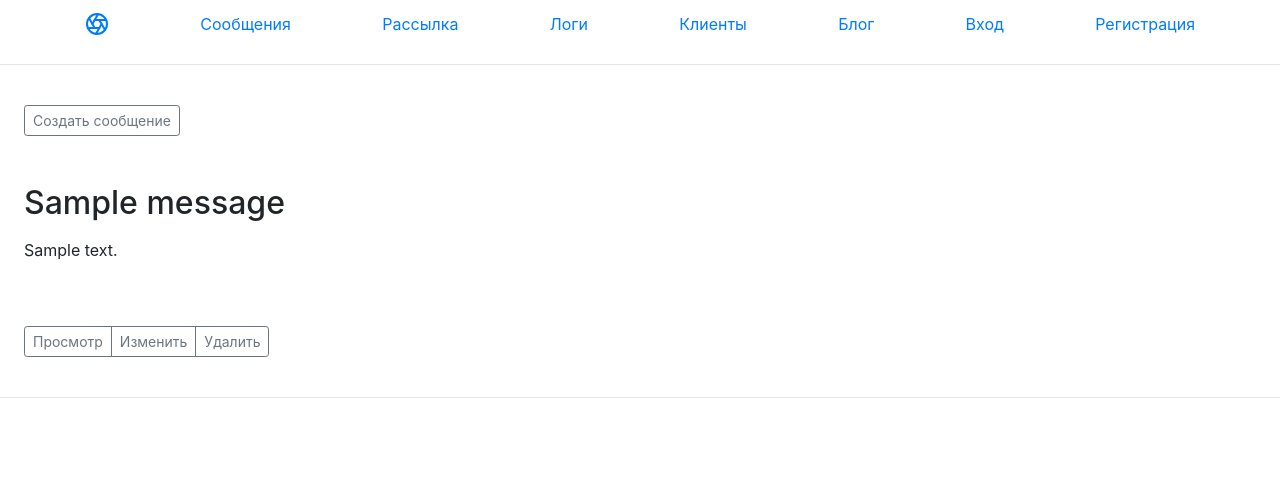
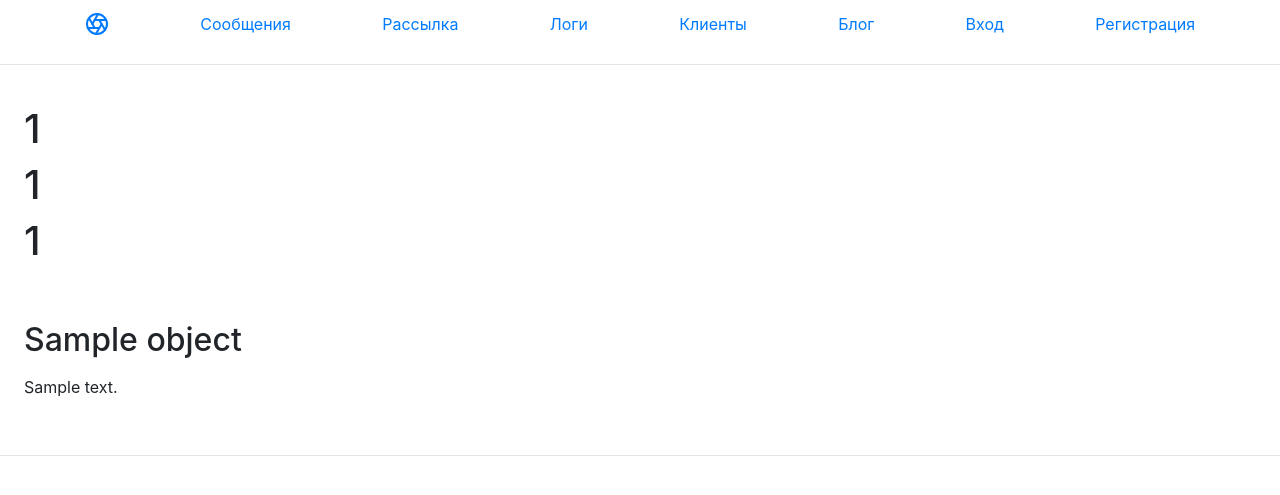
Before and after one commit to Olga-Yar/TWDjango, a Django app: template main/templates/main/index.html in a window 1280 px wide. Shown: the top 495 px of the page. Run offline with Django 4.2, Linux system fonts and the light colour scheme; tables that the repository leaves empty hold one stand-in row (values such as "Sample post"); the template is opened without the code that fills it: values that come from a table or form of the project are taken from there, most other values are stand-ins (such as "Sample title", 1, 10 or a date in 2020); some libraries are stand-ins or nearby versions.

Commit message:
корректирвка шаблона для главной страницы

```diff
--- a/main/templates/main/index.html
+++ b/main/templates/main/index.html
@@ -4,25 +4,23 @@
 {% block content %}
 
     <hr class="featurette-divider">
-    <a href="{% url 'main:message_create' %}" class="btn btn-sm btn-outline-secondary m-md-4">Создать сообщение</a>
-{% for object in message_list %}
 
     <div class="row featurette">
       <div class="col-md-12 m-md-4">
-        <h2 class="featurette-heading fw-normal lh-1">{{object.title}} </h2>
-        <p class="lead">{{object.context|linebreaks|truncatewords:10}}</p>
+        <h1 class="featurette-heading fw-normal lh-1">{{object.count_mailing}} </h1>
+        <h1 class="featurette-heading fw-normal lh-1">{{object.count_mailing_active}} </h1>
+        <h1 class="featurette-heading fw-normal lh-1">{{object.count_unique_client}} </h1>
       </div>
-    </div>
-
-    <div class="btn-group m-md-4">
-        <a href="{% url 'main:message_item' object.pk %}" class="btn btn-sm btn-outline-secondary">Просмотр</a>
-        <a href="{% url 'main:message_update' object.pk %}" class="btn btn-sm btn-outline-secondary">Изменить</a>
-        <a href="{% url 'main:message_delete' object.pk %}" class="btn btn-sm btn-outline-secondary">Удалить</a>
+        {% for object in blog_random %}
+        <div class="col-md-12 m-md-4">
+            <h2 class="featurette-heading fw-normal lh-1">{{object.title}} </h2>
+            <p class="lead">{{object.context|linebreaks|truncatewords:10}}</p>
+        </div>
+        {% endfor %}
     </div>
 
     <hr class="featurette-divider">
 
-{% endfor %}
 
 
 {% endblock %}
```
